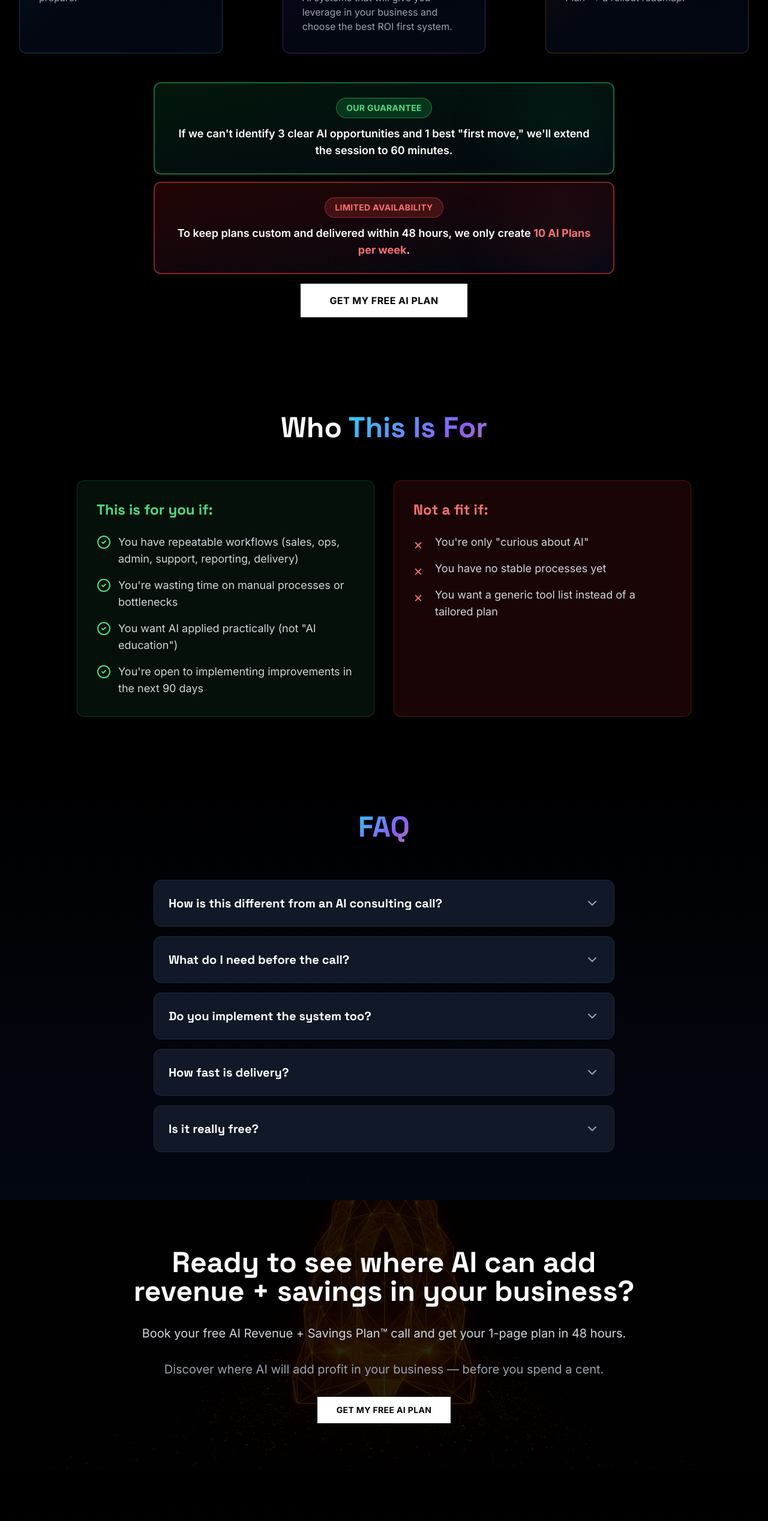
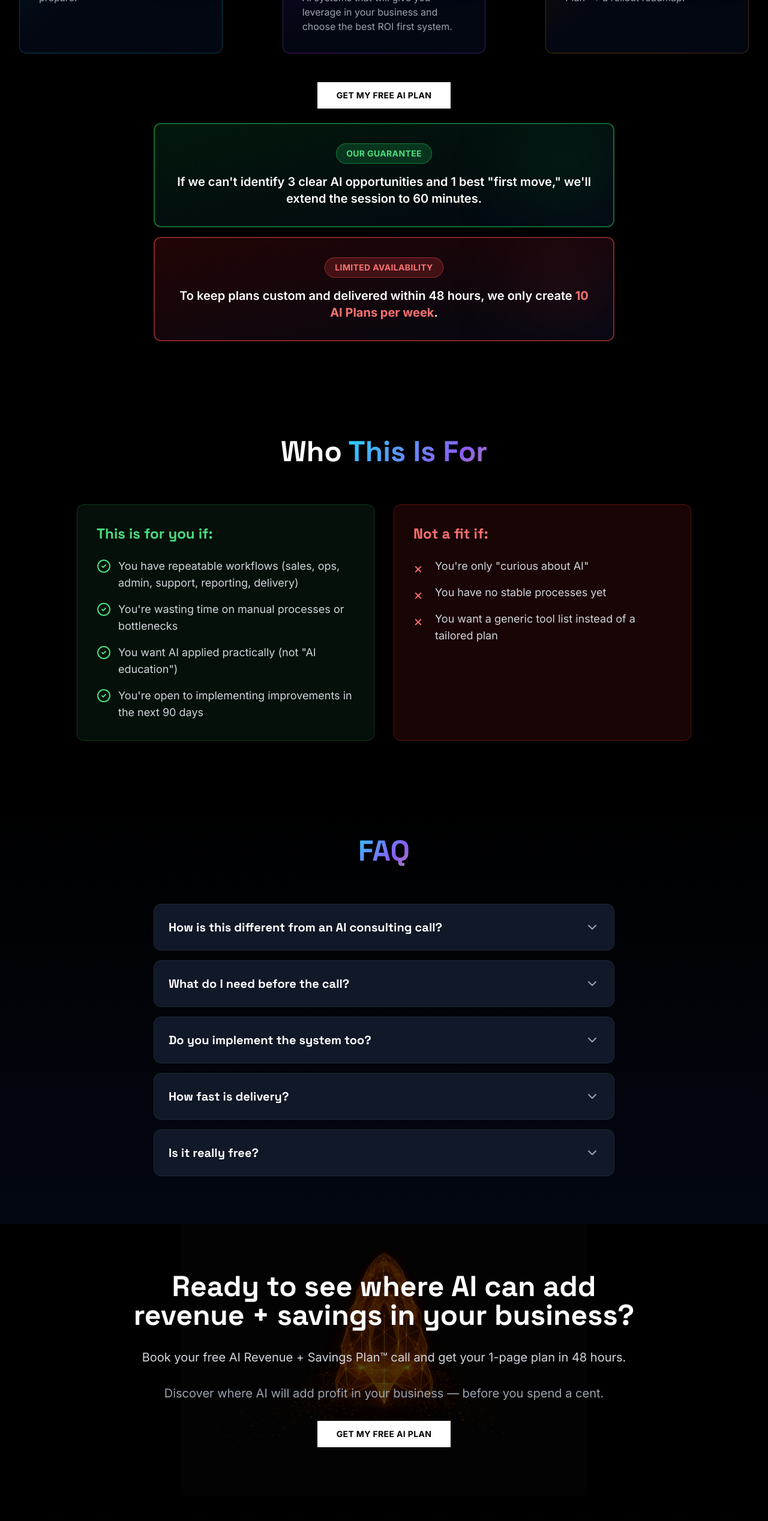
Before and after one commit to iliyanivanovmp-stack/free-ai-revenue-and-savings-plan, a Next.js app: page / in a window 1280 px wide. Shown: the part 2680-5216 px from the top of the page at 60% size. Built offline with nearby package versions, Linux system fonts and the light colour scheme; no server answers.

Commit message:
Updated page.tsx

```diff
--- a/app/page.tsx
+++ b/app/page.tsx
@@ -370,45 +370,45 @@ export default function Home() {
             </div>
           </div>
 
-          <div className="text-center space-y-4">
-            <div className="space-y-3 max-w-3xl mx-auto">
-              <div className="relative bg-gradient-to-br from-green-950/50 to-gray-950 border-2 border-green-500/50 rounded-xl p-6 overflow-hidden group hover:border-green-500 transition-all">
+          <div className="text-center space-y-6">
+            <motion.button
+              whileHover={{ scale: 1.05, backgroundColor: '#e5e5e5' }}
+              whileTap={{ scale: 0.95 }}
+              onClick={openCalendly}
+              className="bg-white text-black font-bold px-8 py-3 transition-colors uppercase text-sm tracking-wide"
+            >
+              Get My Free AI Plan
+            </motion.button>
+
+            <div className="space-y-4 max-w-3xl mx-auto">
+              <div className="relative bg-gradient-to-br from-green-950/50 to-gray-950 border-2 border-green-500/50 rounded-xl p-8 overflow-hidden group hover:border-green-500 transition-all">
                 <div className="absolute top-0 right-0 w-40 h-40 bg-green-500/10 rounded-full blur-3xl group-hover:bg-green-500/20 transition-all"></div>
                 <div className="relative">
-                  <div className="flex items-center justify-center mb-3">
+                  <div className="flex items-center justify-center mb-4">
                     <div className="bg-green-500/20 border border-green-500/50 text-green-400 font-bold text-sm px-4 py-1.5 rounded-full uppercase tracking-wide">
                       Our Guarantee
                     </div>
                   </div>
-                  <p className="text-white text-lg font-semibold text-center">
+                  <p className="text-white text-xl font-semibold text-center">
                     If we can't identify 3 clear AI opportunities and 1 best "first move," we'll extend the session to 60 minutes.
                   </p>
                 </div>
               </div>
 
-              <div className="relative bg-gradient-to-br from-red-950/50 to-gray-950 border-2 border-red-500/50 rounded-xl p-6 overflow-hidden group hover:border-red-500 transition-all">
+              <div className="relative bg-gradient-to-br from-red-950/50 to-gray-950 border-2 border-red-500/50 rounded-xl p-8 overflow-hidden group hover:border-red-500 transition-all">
                 <div className="absolute top-0 right-0 w-40 h-40 bg-red-500/10 rounded-full blur-3xl group-hover:bg-red-500/20 transition-all"></div>
                 <div className="relative">
-                  <div className="flex items-center justify-center mb-3">
+                  <div className="flex items-center justify-center mb-4">
                     <div className="bg-red-500/20 border border-red-500/50 text-red-400 font-bold text-sm px-4 py-1.5 rounded-full uppercase tracking-wide">
                       Limited Availability
                     </div>
                   </div>
-                  <p className="text-white text-lg font-semibold text-center">
+                  <p className="text-white text-xl font-semibold text-center">
                     To keep plans custom and delivered within 48 hours, we only create <span className="text-red-400 font-bold">10 AI Plans per week</span>.
                   </p>
                 </div>
               </div>
             </div>
-
-            <motion.button
-              whileHover={{ scale: 1.05, backgroundColor: '#e5e5e5' }}
-              whileTap={{ scale: 0.95 }}
-              onClick={openCalendly}
-              className="bg-white text-black font-bold px-12 py-4 transition-colors uppercase text-base tracking-wide"
-            >
-              Get My Free AI Plan
-            </motion.button>
           </div>
         </div>
       </section>
@@ -553,8 +553,8 @@ export default function Home() {
       {/* Section 7: Final CTA */}
       <section className="relative py-20 px-4 sm:px-6 lg:px-8 bg-black overflow-hidden">
         <div
-          className="absolute inset-0 opacity-[0.15] bg-center bg-no-repeat bg-cover"
-          style={{ backgroundImage: 'url(/wireframerocket_bg_0d0d0d.png)' }}
+          className="absolute inset-0 opacity-[0.3] bg-center bg-no-repeat bg-contain"
+          style={{ backgroundImage: 'url(/wireframerocket_bg_0d0d0d.png)', backgroundPosition: 'center 30%' }}
         />
         <motion.div
           initial={{ opacity: 0, y: 30 }}
```
